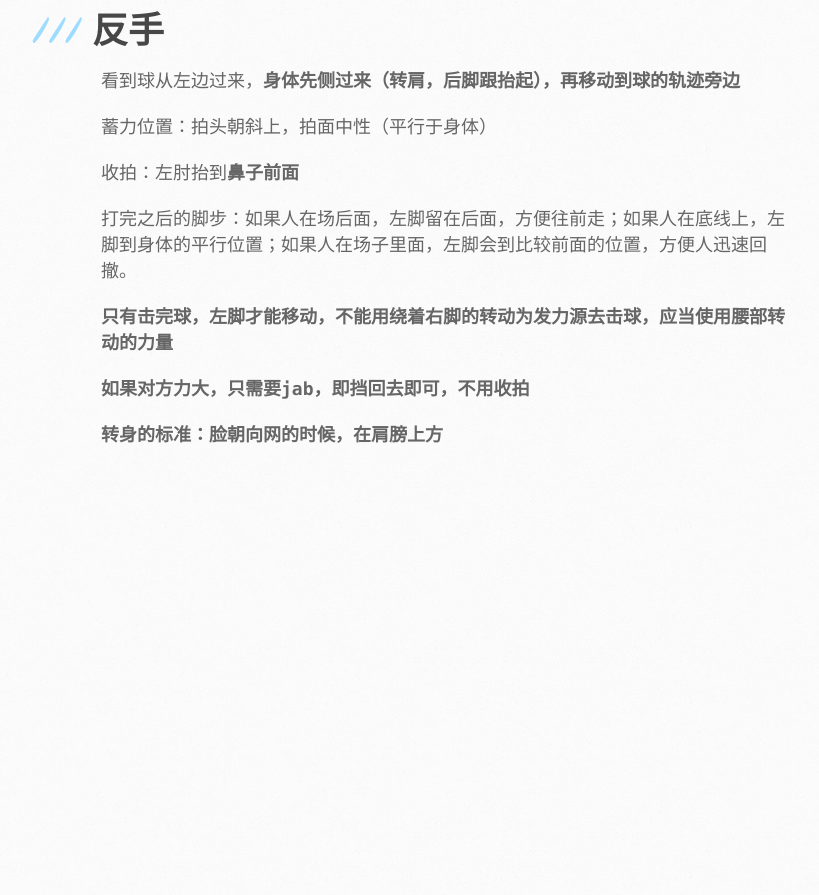
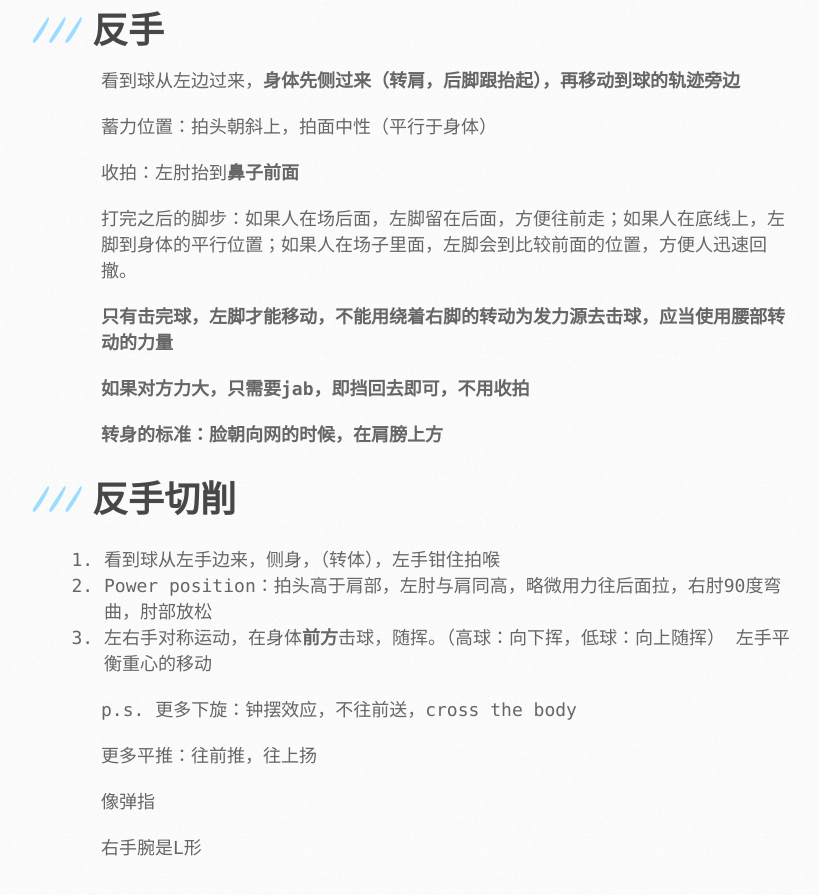
Before and after one commit to Dr-Left/Dr-Left.github.io_Deprecated, a Jekyll site: the page built from notes/网球.md, in a window 1280 px wide and 900 px high, scrolled down 1025 px. Shown: the top 895 px of the window, without its empty margins (69-888 px from the left). Built offline with Jekyll 4.4.1, drawn with Linux system fonts in a browser that asks for light colours; some web fonts are replaced; our own code applies the rules of GitHub Pages for plain Markdown files; before the commit the page ends 1512 px from its top, so only the background shows below that.

```diff
--- a/notes/网球.md
+++ b/notes/网球.md
@@ -39,3 +39,24 @@
 **如果对方力大，只需要jab，即挡回去即可，不用收拍**
 
 **转身的标准：脸朝向网的时候，在肩膀上方**
+
+
+
+### 反手切削
+
+1. 看到球从左手边来，侧身，（转体），左手钳住拍喉
+2. Power position：拍头高于肩部，左肘与肩同高，略微用力往后面拉，右肘90度弯曲，肘部放松
+3. 左右手对称运动，在身体**前方**击球，随挥。（高球：向下挥，低球：向上随挥）
+   左手平衡重心的移动
+
+
+
+p.s. 更多下旋：钟摆效应，不往前送，cross the body
+
+更多平推：往前推，往上扬
+
+
+
+像弹指
+
+右手腕是L形
```
Also changed, not shown: notes/Imp. Perspective.md (+4 -0 lines), notes/宝玉石鉴赏 笔记.md (+114 -0 lines).
